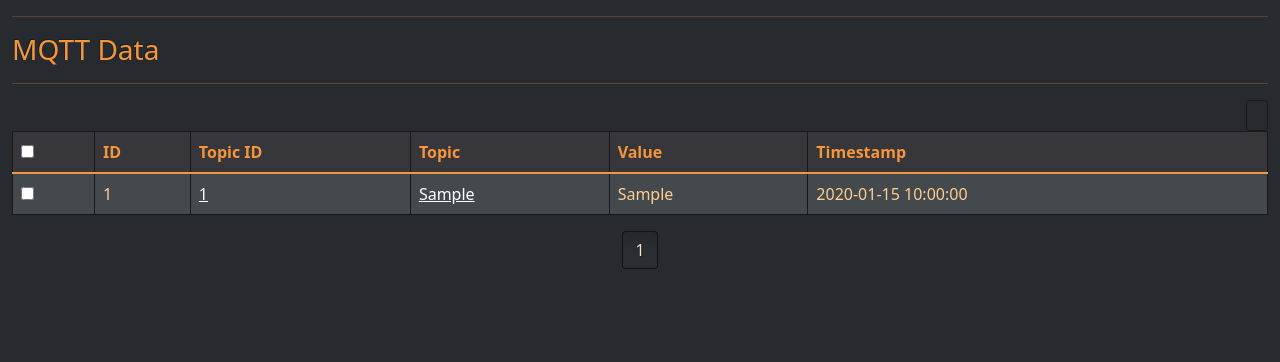
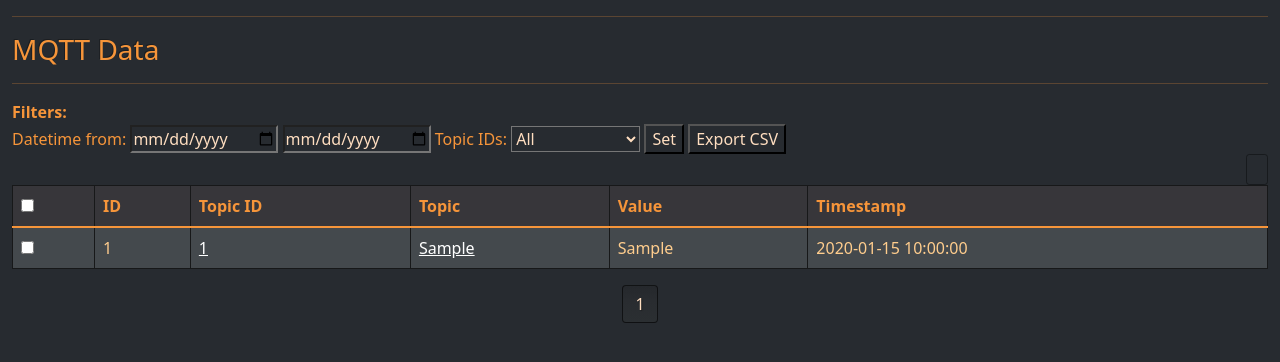
Before and after one commit to DigitME2/IIOT, a Flask app: page /topics/ in a window 1280 px wide. Shown: the part 61-423 px from the top of the page. Run offline with Flask 3, Linux system fonts and the light colour scheme; tables that the repository leaves empty hold one stand-in row (values such as "Sample post"); some libraries are stand-ins or nearby versions.

Commit message:
Added option to filter MQTT data by topic_id and date

```diff
--- a/app/routes.py
+++ b/app/routes.py
@@ -601,6 +601,9 @@ def delete_sub(id):
 @main_blueprint.route("/subs/<int:id>/prune", methods=["GET", "POST"])
 def prune_sub(id):
     topic = TopicSubscription.query.filter_by(id=id).first()
+    if topic is None:
+        return abort(404)
+
     # Raw SQL takes ~1.7 seconds to fetch 500k elements
     mqtt_data = db.session.execute(
         text('''
@@ -684,12 +687,31 @@ def switch_subscription_sub(id):
 @main_blueprint.route("/topics/")
 @main_blueprint.route("/topics/<int:page>")
 def get_topics(page=1):
-    topics = Mqtt.query.order_by(Mqtt.id.desc()).paginate(
+    # Get parameter topic_id and dates
+    topic_id = request.args.get("topic_id", None, type=int)
+    dt_from = request.args.get("dt_from", None, type=str)
+    dt_to = request.args.get("dt_to", None, type=str)
+     # Filter by topic_id and dates if provided
+    query = Mqtt.query
+    if topic_id is not None:
+        query = query.filter_by(topic_id=topic_id)
+    if dt_from is not None:
+        query = query.filter(Mqtt.timestamp >= dt_from)
+    if dt_to is not None:
+        query = query.filter(Mqtt.timestamp <= dt_to)
+
+    # Order by id in descending order and paginate results
+    topics = query.order_by(Mqtt.id.desc()).paginate(
         page=page,
         per_page=current_app.config.get("TOPICS_PER_PAGE") or 50,
         error_out=False)
+
+    # Get all topic subscriptions
+    subs = TopicSubscription.query.all()
+
     return render_template("topics/list.html",
                            topics=topics,
+                           subs=subs,
                            title="MQTT Data")
 
 
--- a/app/templates/subs/list.html
+++ b/app/templates/subs/list.html
@@ -2,8 +2,8 @@
 {% block content %}
 <div class="container-fluid">
   {% if not subs%}
-  <a style="float: right" href="{{ url_for('main_blueprint.get_devices') }}">Auto Discover</a>
   <p id='no_notifications' class="lead">No Subscriptions defined</p>
+  <a class="btn text-decoration-underline btn-primary" href="{{ url_for('main_blueprint.get_devices') }}">Auto Discover</a>
   {% else %}
   <div class='col-lg'>
     <hr>
--- a/app/templates/topics/list.html
+++ b/app/templates/topics/list.html
@@ -8,6 +8,43 @@
 <hr>
 <h3>{{ title }}</h3>
 <hr>
+<section id="filter">
+    <b>Filters:</b>
+    <div class="filters">
+        <label for="datetime_from">Datetime from:</label>
+        {% if request.args.get('dt_from') %}
+        <input type="date" id="datetime_from" name="datetime_from" value="{{ request.args.get('dt_from') }}">
+        {% else %}
+        <input type="date" id="datetime_from" name="datetime_from">
+        {% endif %}
+
+        {% if request.args.get('dt_to') %}
+        <input type="date" id="datetime_to" name="datetime_to" value="{{ request.args.get('dt_to') }}">
+        {% else %}
+        <input type="date" id="datetime_to" name="datetime_to">
+        {% endif %}
+        <label for="topic_ids">Topic IDs:</label>
+        <select name="topic_ids" id="topic_ids">
+            {% if request.args.get('topic_id') == 'All' or request.args.get('topic_id') == None %}
+                <option value="All" selected>All</option>
+            {% else %}
+                <option value="All">All</option>
+            {% endif %}
+            {% if subs %}
+                {% for s in subs %}
+                    {% if request.args.get('topic_id') | int == s.id %}
+                        <option value="{{ s.id }}" selected>{{ s.id }}:{{s.address}}</option>
+                    {% else %}
+                        <option value="{{ s.id }}">{{ s.id }}:{{s.address}}</option>
+                    {% endif %}
+                {% endfor %}
+            {% endif %}
+          </select>
+        <button id="btn_set_filter">Set</button>
+        <button id='btn_export_csv' type="submit" value="Export CSV">Export CSV</button>
+        <a id="csv_link" href="" hidden>Download CSV</a>
+    </div>
+</section>
 <form action="{{ url_for('main_blueprint.delete_topic') }}" method="POST">
     <div>
         <div class="opacity-100">
@@ -66,7 +103,6 @@
 
 {% endif %}
 </div>
-{% if topics.items %}
 <script>
 const checkboxes = document.querySelectorAll("input[name=topic_id]");
 const deleteButton = document.querySelector("#delete-selected");
@@ -80,6 +116,8 @@ deleteButton.addEventListener("click", function(e) {
     }
 })
 
+if (selectAllCheckbox != null)
+{
     selectAllCheckbox.addEventListener("change", function() {
         checkboxes.forEach(function(checkbox) {
             checkbox.checked = selectAllCheckbox.checked;
@@ -98,6 +136,8 @@ selectAllCheckbox.addEventListener("change", function() {
             deleteButton.style.display = "none";
         }
     });
+}
+
 checkboxes.forEach(function(checkbox) {
     checkbox.addEventListener("change", function() {
         const checkedCount = document.querySelectorAll("input[name=topic_id]:checked").length;
@@ -113,6 +153,34 @@ checkboxes.forEach(function(checkbox) {
         }
     });
 });
+
+
+let btn_set_filter = document.getElementById('btn_set_filter');
+
+btn_set_filter.addEventListener('click', function() {
+  var datetime_from = document.getElementById("datetime_from").value;
+  var datetime_to = document.getElementById("datetime_to").value;
+  var topic_id = document.getElementById("topic_ids").value;
+
+  var params = new URLSearchParams(window.location.search);
+  if (datetime_from !== "") {
+    params.set("dt_from", datetime_from);
+  } else {
+    params.delete("dt_from");
+  }
+  if (datetime_to !== "") {
+    params.set("dt_to", datetime_to);
+  } else {
+    params.delete("dt_to");
+  }
+  if (topic_id !== "All") {
+    params.set("topic_id", topic_id);
+  } else {
+    params.delete("topic_id");
+  }
+
+  window.location.search = params.toString();
+})
+
 </script>
-{% endif %}
 {% endblock %}
```
Lines whose indentation alone changed are shown as unchanged.
